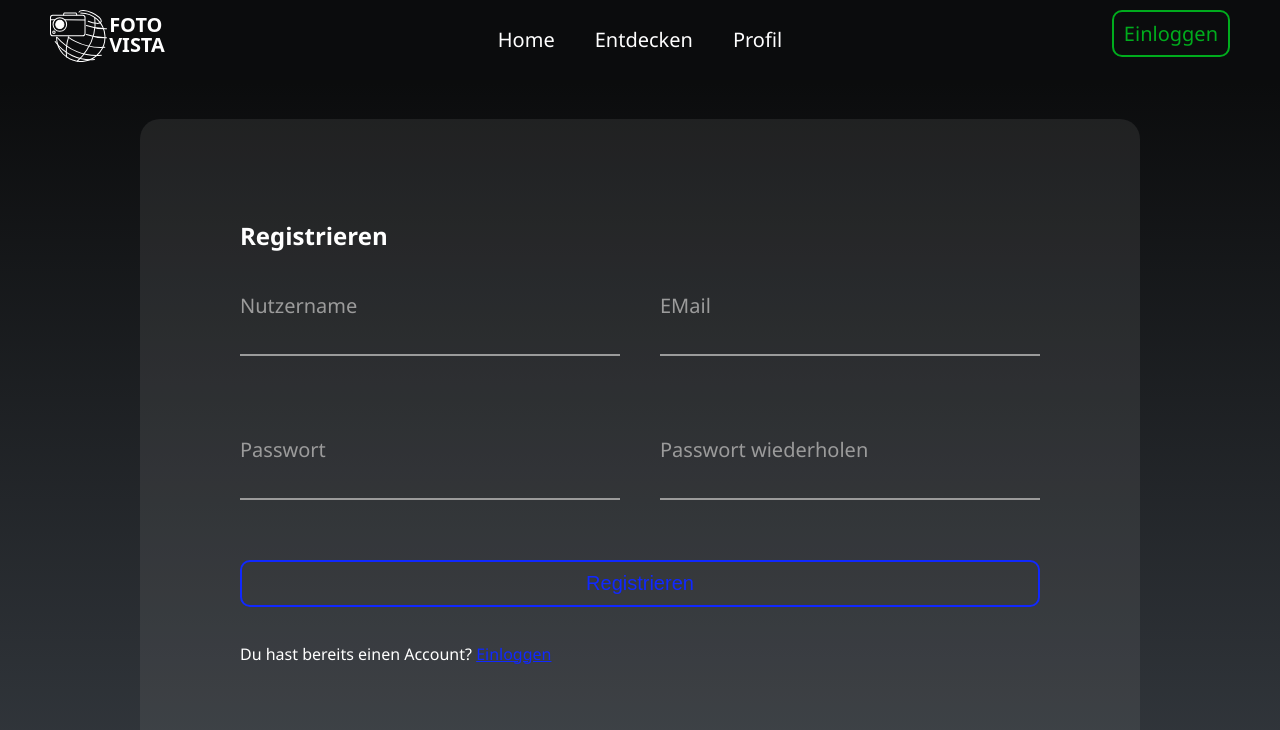
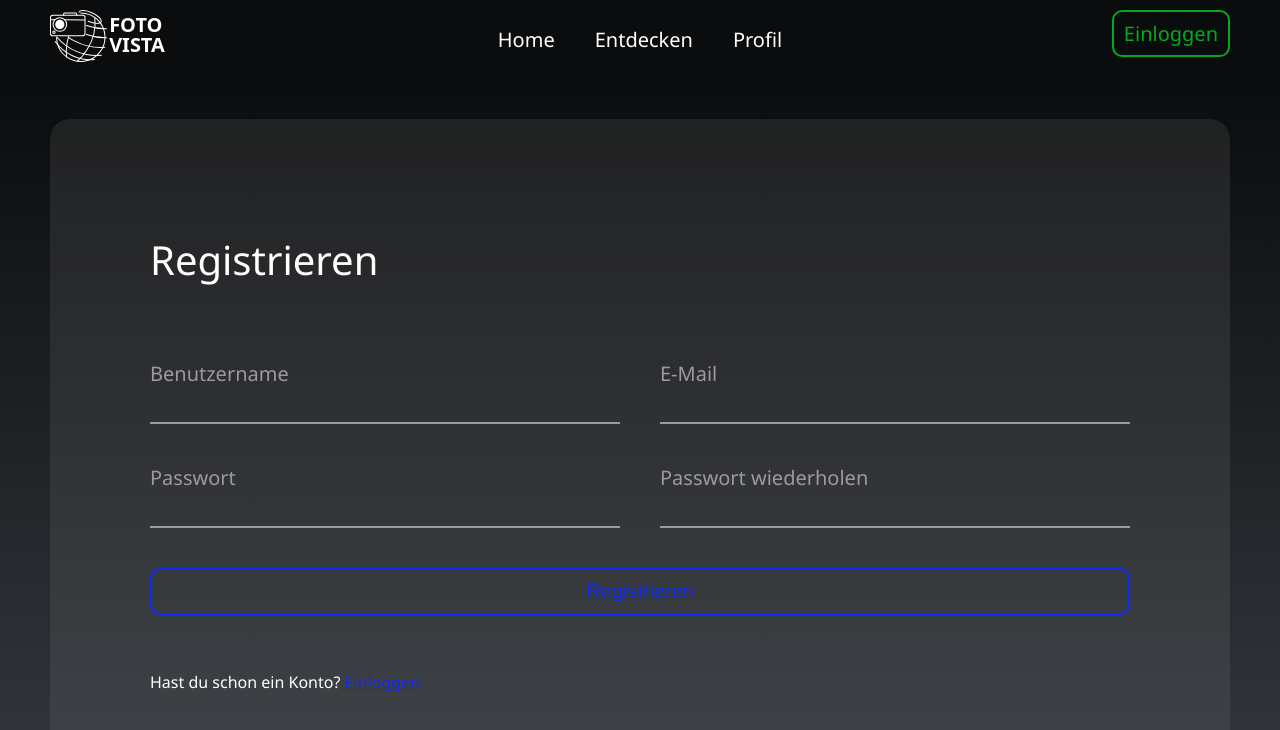
Before and after one commit to sdarby1/FotoVistaReact, a React (Vite) app: page /register in a window 1280 px wide. Shown: the top 730 px of the page. Built offline with nearby package versions, Linux system fonts and the light colour scheme.

Commit message:
Registrierung und error styling

```diff
--- a/src/css/index.css
+++ b/src/css/index.css
@@ -109,3 +109,8 @@ header nav ul {
 .link-btn {
   color: #1028FF;
 }
+
+h2 {
+  font-weight: normal;
+  font-size: 40px;
+}
--- a/src/css/register.css
+++ b/src/css/register.css
@@ -4,3 +4,16 @@
     width: 100%;
     gap: 40px;
 }
+
+.register-form {
+    display: flex;
+    flex-direction: column;
+    align-items: flex-start;
+    justify-content: center;
+    gap: 40px;
+    width: 1000px;
+    margin-top: 50px;
+    padding: 80px 100px;
+    background-color: rgba(128, 128, 128, 0.162);
+    border-radius: 20px;
+}
--- a/src/pages/Register.tsx
+++ b/src/pages/Register.tsx
@@ -1,75 +1,37 @@
-import { useContext } from "react"
-import { useForm } from "react-hook-form"
-import { DevTool } from "@hookform/devtools"
-import { Link, useLocation, useNavigate } from 'react-router-dom'
-import { AuthContext } from "../context/AuthProvider"
-
+import { useForm } from "react-hook-form";
+import { Link, useNavigate } from 'react-router-dom';
+import http from "../utils/http";
 
 type FormValues = {
-    username: string,
-    email: string,
-    password: string,
-}
+    username: string;
+    email: string;
+    password: string;
+    passwordRepeat: string;
+};
 
 const Register = () => {
-  const { auth, setAuth } = useContext(AuthContext)
-  const navigate = useNavigate()
-  const { state } = useLocation()
+    const navigate = useNavigate();
 
-  const form = useForm<FormValues>();
-  const { register, control, handleSubmit, formState: { errors, isSubmitting } } = form;
-
-  console.log(auth);
-
-  const  { from = "/" } = state || {}
-
-  const login = {
-    id: 1,
-    username: "sienderby",
-    email: "sean.darby@outlook.de",
-    password: "Passwort",
-    role: "user"
-  };
+    const { register, handleSubmit, formState: { errors, isSubmitting }, getValues } = useForm<FormValues>();
 
     const onSubmit = async (data: FormValues) => {
-    await new Promise((resolve) => setTimeout(resolve, 2000));
-    console.log("Formular submitted!");
-    if(data.email === login.email && data.password === login.password) {
-        setAuth((prevAuth) => {
-            let role = null
-
-            if(login.role === "admin") {
-                role = login.role as "admin";
+        try {
+            await http.post('/auth/register', data);
+            navigate('/login');
+        } catch (error) {
+            console.error(error);
+            // Implementieren Sie hier Ihre Fehlerbehandlung
         }
-            if(login.role === "user") {
-                role = login.role as "user";
-            }
-
-            return {
-                ...prevAuth,
-                id: login.id,
-                username: login.username,
-                role: role
-            }
-        })
-        navigate(from);
-    }
-  }
-
-  // throw new Error("Error!");
-
-  const onError = () => {
-    console.log("Formular error!");
-  }
+    };
 
     return (
         <div className="form-container">
-        <form className="login-form" onSubmit={handleSubmit(onSubmit, onError)} noValidate>
+            <form className="register-form" onSubmit={handleSubmit(onSubmit)} noValidate>
                 <h2>Registrieren</h2>
                 <div className="register-form-container">
                 <div className="form-group">
-                <label htmlFor="username">Nutzername</label>
-                <input type="username" aria-invalid={errors.username ? "true" : "false"}
+                    <label htmlFor="username">Benutzername</label>
+                    <input type="text" autoComplete="off" aria-invalid={errors.username ? "true" : "false"}
                     {...register("username", {
                         required: {
                             value: true,
@@ -84,16 +46,16 @@ const Register = () => {
                             message: "❌ Der Nutzername darf nicht länger als 16 Zeichen lang sein"
                         },
                         pattern: {
-                    value: /^[A-Za-z0-9_]+$/,
-                    message: "❌ Ungültiger Nutzername"
+                            value: /^[a-zA-Z0-9_]+$/,
+                            message: "❌ Der Nutzername enthält ungültige Zeichen"
                         }
-                })}/>
-                <p className="error">{errors.username?.message}</p>
+                        })} />
+                    {errors.username && <p className="error">{errors.username.message}</p>}
                 </div>
 
                 <div className="form-group">
-                <label htmlFor="email">EMail</label>
-                <input type="email" aria-invalid={errors.email ? "true" : "false"}
+                    <label htmlFor="email">E-Mail</label>
+                    <input type="email" autoComplete="none" aria-invalid={errors.email ? "true" : "false"}
                     {...register("email", {
                         required: {
                             value: true,
@@ -103,8 +65,8 @@ const Register = () => {
                             value: /^[^\s@]+@[^\s@]+\.[^\s@]+$/,
                             message: "❌ Ungültige Emailadresse"
                         }
-                })}/>
-                <p className="error">{errors.email?.message}</p>
+                        })} />
+                    {errors.email && <p className="error">{errors.email.message}</p>}
                 </div>
 
                 <div className="form-group">
@@ -114,30 +76,30 @@ const Register = () => {
                         required: {
                             value: true,
                             message: "❌ Dieses Feld ist ein Pflichtfeld"
+                        },
+                        minLength: {
+                            value: 8,
+                            message: "❌ Das Passwort muss mindestens 8 Zeichen lang sein"
                         }
-                })}/>
-                <p className="error">{errors.password?.message}</p>
+                        })} />
+                    {errors.password && <p className="error">{errors.password.message}</p>}
                 </div>
 
                 <div className="form-group">
-                <label htmlFor="password">Passwort wiederholen</label>
-                <input type="password" aria-invalid={errors.password ? "true" : "false"}
-                {...register("password", {
-                    required: {
-                        value: true,
-                        message: "❌ Dieses Feld ist ein Pflichtfeld"
-                    }
-                })}/>
-                <p className="error">{errors.password?.message}</p>
+                <label htmlFor="passwordRepeat">Passwort wiederholen</label>
+                <input type="password" aria-invalid={errors.passwordRepeat ? "true" : "false"}
+                {...register("passwordRepeat", {
+                    validate: value =>
+                        value === getValues('password') || "❌ Die Passwörter stimmen nicht überein"
+                })} />
+                {errors.passwordRepeat && <p className="error">{errors.passwordRepeat.message}</p>}
             </div>
             </div>
             <button disabled={isSubmitting} type="submit" className="submit-btn">Registrieren</button>
 
-           <p>Du hast bereits einen Account? <Link className="link-btn" to="/login">Einloggen</Link></p>
+            <p>Hast du schon ein Konto? <Link className="link-btn" to="/login">Einloggen</Link></p>
         </form>
-        <DevTool control= { control } />
     </div>
-  )
-}
-
-export default Register
+);
+};
+export default Register;
```
Lines whose indentation alone changed are shown as unchanged.
